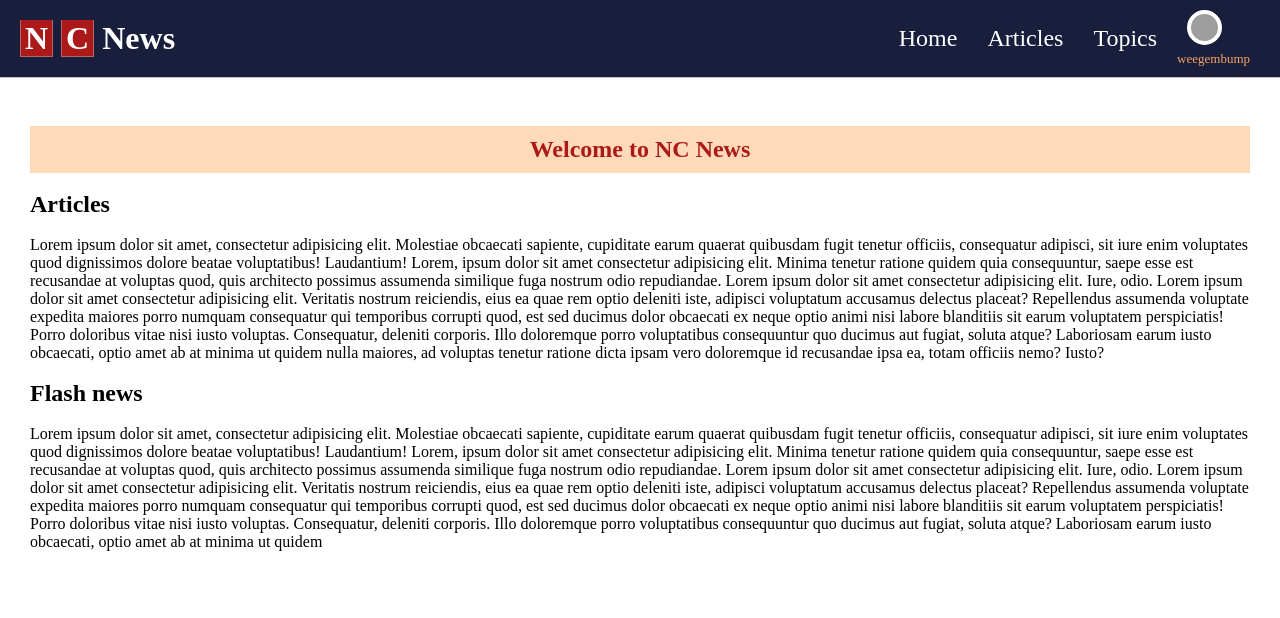
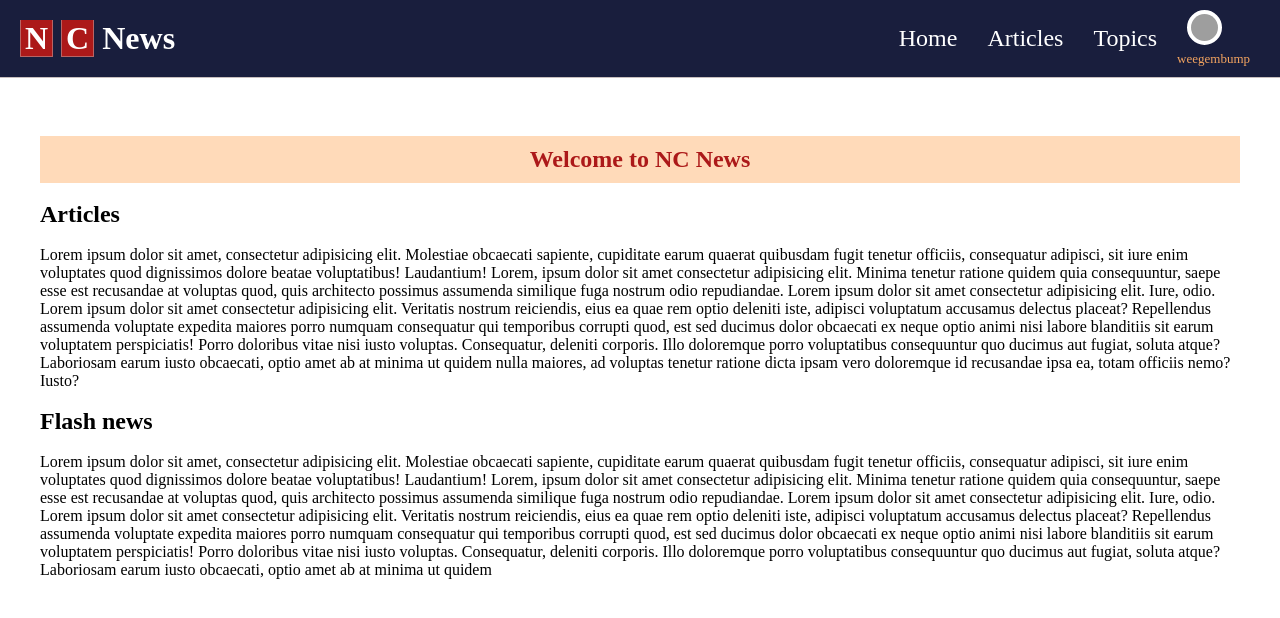
Before and after one commit to rsdecoder/news-project, a React (Vite) app: page / in a window 1280 px wide. Shown: the top 618 px of the page. Built offline with nearby package versions, Linux system fonts and the light colour scheme; grey boxes are pictures that could not be loaded.

Commit message:
New changes to the home page margin

```diff
--- a/src/App1.css
+++ b/src/App1.css
@@ -73,7 +73,7 @@ header {
     text-decoration: none;
 }
 #home {
-    margin: 20px;
+    margin: 30px;
 }
 .home-welcome {
     text-align: center;
```
